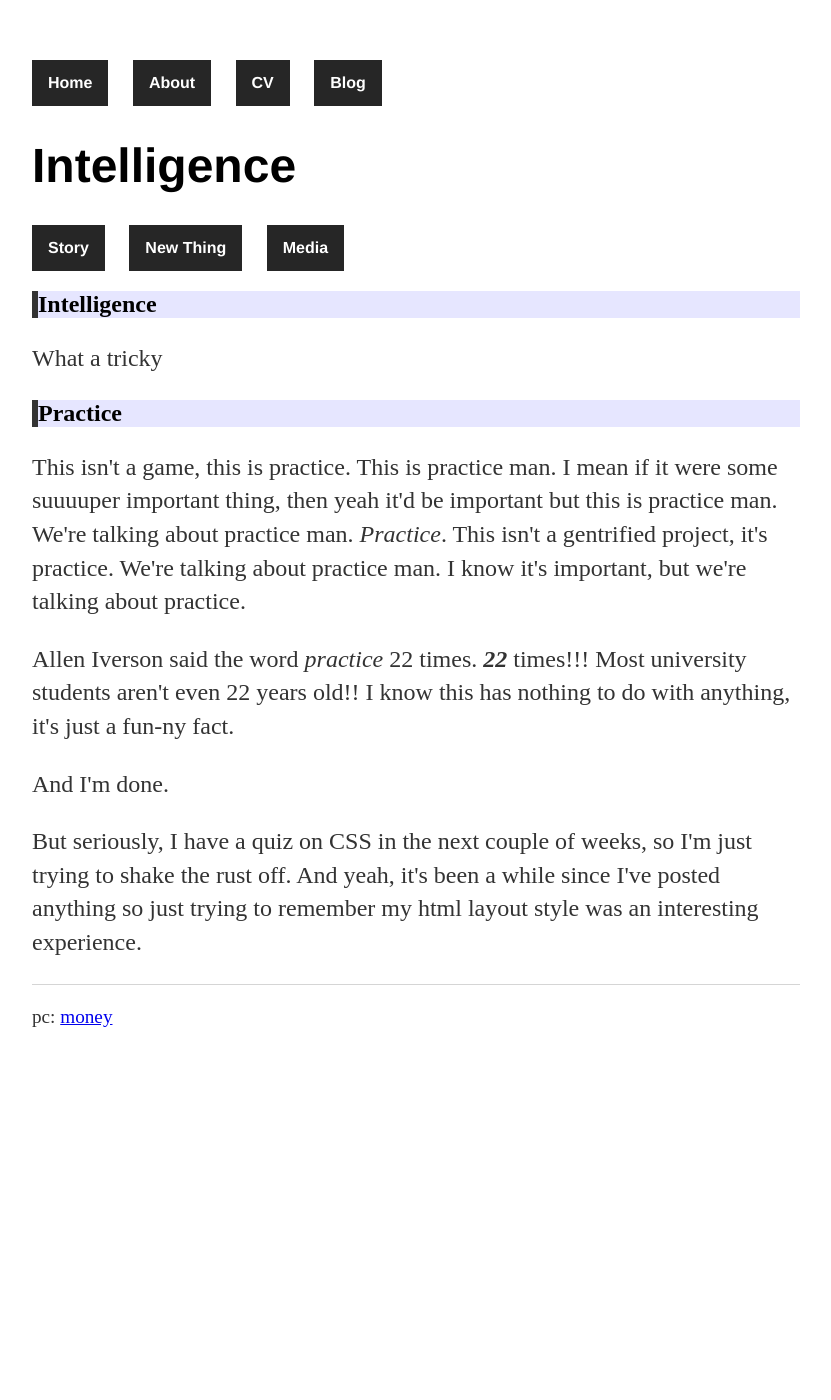
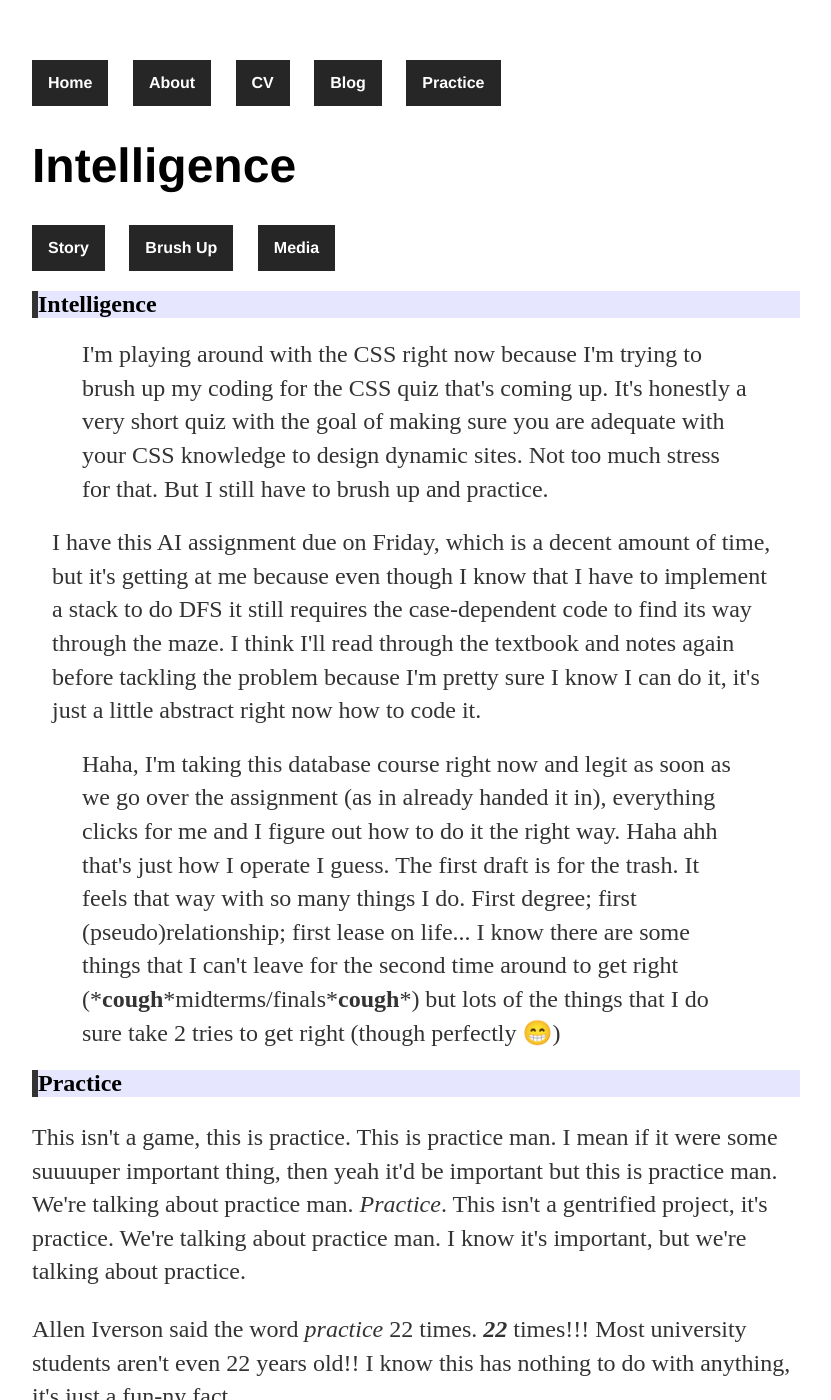
Before and after one commit to Illcarious/Illcarious.github.io, a Jekyll site: the page _posts/2019-10-05-Intelligence.html, which Jekyll copies as it is, in a window 1280 px wide and 1400 px high. Shown: the whole window, without its empty margins (224-1055 px from the left). Built offline with Jekyll 4.4.1, drawn with Linux system fonts in a browser that asks for light colours; some of the changed text lies outside the part shown.

Commit message:
Update 2019-10-05-Intelligence.html

```diff
--- a/_posts/2019-10-05-Intelligence.html
+++ b/_posts/2019-10-05-Intelligence.html
@@ -13,23 +13,30 @@
         <li><a href="/about">About</a></li>
         <li><a href="/cv">CV</a></li>
         <li><a href="/blog">Blog</a></li>
-        <li></li>
+        <li class="dropdown">
+          <a href="/practice" class="dropbtn">Practice</a>
+          <div class="dropdown-content">
+            {% for post in site.posts %}
+            <a href="{{ post.url }}" title="{{ post.title }}">{{ post.title }}</a>
+            {% endfor %}
+          </div></li>
       </ul>
     </nav>
     <h1>Intelligence</h1>
     <nav>
       <ul>
         <li><a href="#story">Story</a></li>
-        <li><a href="#new thing">New Thing</a></li>
+        <li><a href="#brush up">Brush Up</a></li>
         <li><a href="#media">Media</a></li>
       </ul>
     </nav>
     <div id="story">
       <h2>Intelligence</h2>
-      <p style="margin:">What a tricky</p>
-
+      <p style="margin: 20px 50px;">I'm playing around with the CSS right now because I'm trying to brush up my coding for the CSS quiz that's coming up. It's honestly a very short quiz with the goal of making sure you are adequate with your CSS knowledge to design dynamic sites. Not too much stress for that. But I still have to brush up and practice.</p>
+      <p style="margin: 20px 20px;">I have this AI assignment due on Friday, which is a decent amount of time, but it's getting at me because even though I know that I have to implement a stack to do DFS it still requires the case-dependent code to find its way through the maze. I think I'll read through the textbook and notes again before tackling the problem because I'm pretty sure I know I can do it, it's just a little abstract right now how to code it.</p>
+      <p style="margin: 20px 50px;">Haha, I'm taking this database course right now and legit as soon as we go over the assignment (as in already handed it in), everything clicks for me and I figure out how to do it the right way. Haha ahh that's just how I operate I guess. The first draft is for the trash. It feels that way with so many things I do. First degree; first (pseudo)relationship; first lease on life... I know there are some things that I can't leave for the second time around to get right (*<strong>cough</strong>*midterms/finals*<strong>cough</strong>*) but lots of the things that I do sure take 2 tries to get right (though perfectly &#x1F601)</p>
     </div>
-    <div style="background-image: url("https://thumbor.forbes.com/thumbor/960x0/https%3A%2F%2Fblogs-images.forbes.com%2Fofx%2Ffiles%2F2018%2F09%2FOFX3-iStock-492595743-1200x800.jpg"); background-attachment: fixed;"id="new thing">
+    <div style="background-image: url("https://thumbor.forbes.com/thumbor/960x0/https%3A%2F%2Fblogs-images.forbes.com%2Fofx%2Ffiles%2F2018%2F09%2FOFX3-iStock-492595743-1200x800.jpg"); background-attachment: fixed;"id="brush up">
       <h2>Practice</h2>
       <p>This isn't a game, this is practice. This is practice man. I mean if it were some suuuuper important thing, then yeah it'd be important but this is practice man. We're talking about practice man. <em>Practice</em>. This isn't a gentrified project, it's practice. We're talking about practice man. I know it's important, but we're talking about practice.</p>
       <p>Allen Iverson said the word <em>practice</em> 22 times. <strong><em>22</em></strong> times!!! Most university students aren't even 22 years old!! I know this has nothing to do with anything, it's just a fun-ny fact.</p>
@@ -37,6 +44,9 @@
       <p>But seriously, I have a quiz on CSS in the next couple of weeks, so I'm just trying to shake the rust off. And yeah, it's been a while since I've posted anything so just trying to remember my html layout style was an interesting experience.</p>
     </div>
     <div id="media">
+      <h2>As much fun as it is to rib Allen Iverson</h2>
+      <p>He is trying to make his point. We get what he's trying to say, it's just funny how it turns into one of those arguments that only make sense/take on the right meaning/context (wow) when you repeat it a couple times with emphasis on that perspective, which by the way is only attainable through repeating it several times. Hahaha</p>
+      <iframe width="600" height="465" src="https://www.youtube.com/embed/eGDBR2L5kzI" frameborder="0" allow="accelerometer; autoplay; encrypted-media; gyroscope; picture-in-picture" allowfullscreen></iframe>
     </div>
     <footer>
       <p>pc: <a href="https://thumbor.forbes.com/thumbor/960x0/https%3A%2F%2Fblogs-images.forbes.com%2Fofx%2Ffiles%2F2018%2F09%2FOFX3-iStock-492595743-1200x800.jpg">money</a></p>
```
